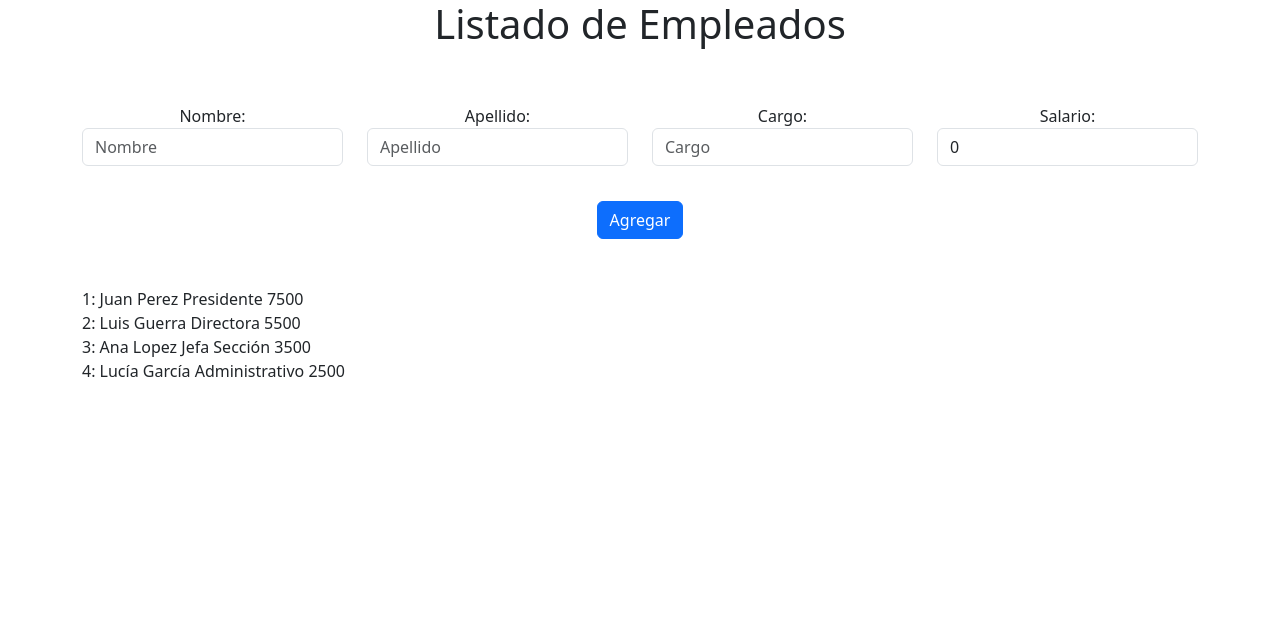
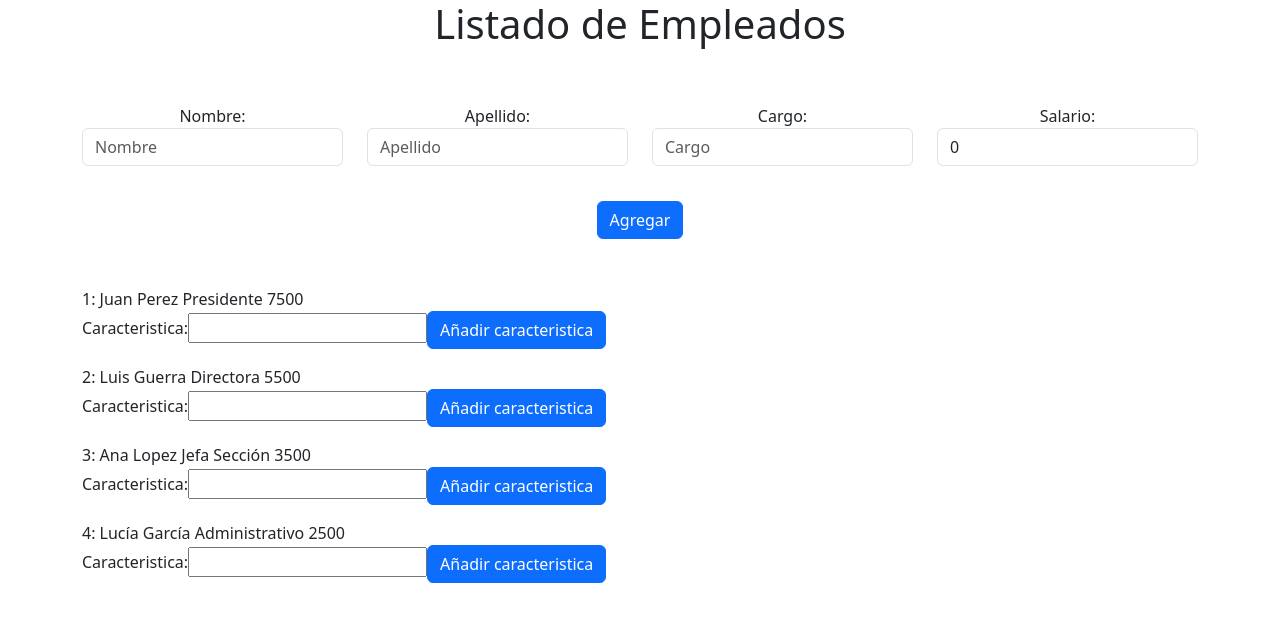
Before and after one commit to aljuarizmi/app-empleados, an Angular app: page / in a window 1280 px wide. Shown: the top 622 px of the page. Built offline with nearby package versions, Linux system fonts and the light colour scheme.

Commit message:
Mas cambios a app-empleados

```diff
--- a/src/app/app.component.html
+++ b/src/app/app.component.html
@@ -26,7 +26,9 @@
   </div>
 </div>
 <br><br>
-<div class="container">
+<app-empleado-hijo-c *ngFor="let empleado of empleados; let i=index" [empleadoDeLista]="empleado" [indice]="i">
+</app-empleado-hijo-c>
+<!-- <div class="container">
   <div class="row">
     <div class="col">
       <div *ngFor="let empleado of empleados; let i=index">
@@ -34,4 +36,4 @@
       </div>
     </div>
   </div>
-</div>
+</div> -->
--- a/src/app/app.component.ts
+++ b/src/app/app.component.ts
@@ -1,14 +1,16 @@
 import { CommonModule } from '@angular/common';
-import { Component } from '@angular/core';
+import { Component, CUSTOM_ELEMENTS_SCHEMA} from '@angular/core';
 import { FormsModule } from '@angular/forms';
 import { Empleado } from './empleado.model';
+import { EmpleadoHijoCComponent } from "./empleado-hijo-c/empleado-hijo-c.component";
 
 
 @Component({
   selector: 'app-root',
-  imports: [FormsModule,CommonModule],
+  imports: [FormsModule, CommonModule, EmpleadoHijoCComponent],
   templateUrl: './app.component.html',
-  styleUrl: './app.component.css'
+  styleUrl: './app.component.css',
+  schemas:[CUSTOM_ELEMENTS_SCHEMA]
 })
 export class AppComponent {
   titulo = 'Listado de Empleados';
--- /dev/null
+++ b/src/app/caracteristicas-empleado-c/caracteristicas-empleado-c.component.html
@@ -0,0 +1,3 @@
+<label for="item-input">Caracteristica:</label>
+<input type="text" #nuevaCaracteristica>
+<button type="button" (click)="agregarCaracteristicas(nuevaCaracteristica.value)" class="btn btn-primary">Añadir caracteristica</button>
--- /dev/null
+++ b/src/app/caracteristicas-empleado-c/caracteristicas-empleado-c.component.ts
@@ -0,0 +1,14 @@
+import { Component, EventEmitter, Output, output } from '@angular/core';
+
+@Component({
+  selector: 'app-caracteristicas-empleado-c',
+  imports: [],
+  templateUrl: './caracteristicas-empleado-c.component.html',
+  styleUrl: './caracteristicas-empleado-c.component.css'
+})
+export class CaracteristicasEmpleadoCComponent {
+  @Output() caracteristicasEmpleado=new EventEmitter<string>();
+  agregarCaracteristicas(value:string){
+    this.caracteristicasEmpleado.emit(value);
+  }
+}
--- /dev/null
+++ b/src/app/empleado-hijo-c/empleado-hijo-c.component.html
@@ -0,0 +1,13 @@
+<div class="container">
+    <div class="row">
+      <div class="col">
+        <div >
+         {{indice+1}}: {{empleadoDeLista.nombre}} {{empleadoDeLista.apellido}} {{empleadoDeLista.cargo}} {{empleadoDeLista.salario}}
+        </div>
+        <app-caracteristicas-empleado-c (caracteristicasEmpleado)="agregarCaracteristica($event)"></app-caracteristicas-empleado-c>
+        <ul style="list-style: none;">
+            <li *ngFor="let caracteristica of arrayCaracteristicas">{{caracteristica}}</li>
+          </ul>
+      </div>
+    </div>
+  </div>
--- /dev/null
+++ b/src/app/empleado-hijo-c/empleado-hijo-c.component.ts
@@ -0,0 +1,21 @@
+import { Component, Input } from '@angular/core';
+import { Empleado } from '../empleado.model';
+import { CaracteristicasEmpleadoCComponent } from "../caracteristicas-empleado-c/caracteristicas-empleado-c.component";
+import { CommonModule } from '@angular/common';
+
+@Component({
+  selector: 'app-empleado-hijo-c',
+  imports: [CaracteristicasEmpleadoCComponent, CommonModule],
+  templateUrl: './empleado-hijo-c.component.html',
+  styleUrl: './empleado-hijo-c.component.css'
+})
+export class EmpleadoHijoCComponent {
+@Input() empleadoDeLista:Empleado;
+@Input() indice:number;
+
+  arrayCaracteristicas = [''];
+
+  agregarCaracteristica(nuevaCaracteristica: string) {
+    this.arrayCaracteristicas.push(nuevaCaracteristica);
+  }
+}
--- a/tsconfig.json
+++ b/tsconfig.json
@@ -3,6 +3,7 @@
 {
   "compileOnSave": false,
   "compilerOptions": {
+    "strictPropertyInitialization": false,
     "outDir": "./dist/out-tsc",
     "strict": true,
     "noImplicitOverride": true,
```
Also changed, not shown: src/app/caracteristicas-empleado-c/caracteristicas-empleado-c.component.css (added), src/app/empleado-hijo-c/empleado-hijo-c.component.css (added), 2 other files (tests, documents, lock files or other folders).
